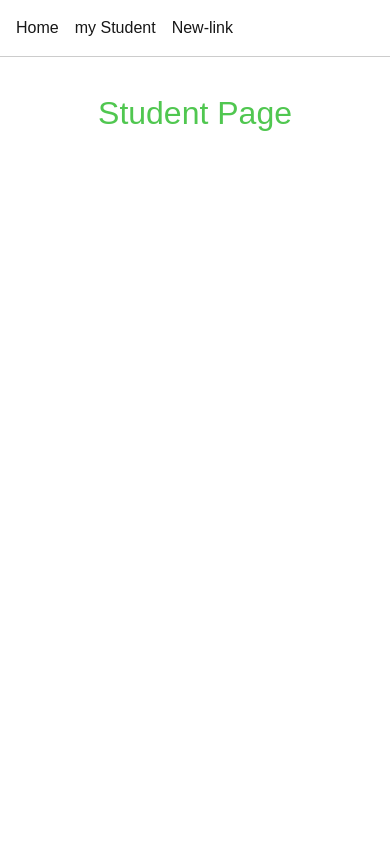
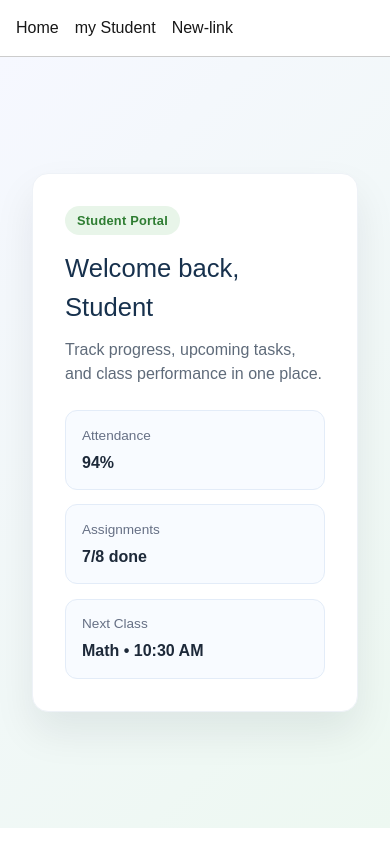
Before and after one commit to newrsa/rsa-webapp, a Next.js app: page /component/student in a window 390 px wide. Built offline with nearby package versions, Linux system fonts and the light colour scheme.

Commit message:
Enhance student tab with a dashboard-style layout.
Improve visual hierarchy with a centered card, portal badge, and responsive stat tiles so the student page feels more polished and informative.

Made-with: Cursor

```diff
--- a/app/component/student/page.tsx
+++ b/app/component/student/page.tsx
@@ -5,7 +5,28 @@ import styles from './student.module.css';
 const page = () => {
   return (
     <div className={styles['student-container']}>
-      <h1>Student Page</h1>
+      <div className={styles['student-card']}>
+        <div className={styles['student-badge']}>Student Portal</div>
+        <h1>Welcome back, Student</h1>
+        <p className={styles['student-subtitle']}>
+          Track progress, upcoming tasks, and class performance in one place.
+        </p>
+
+        <div className={styles['student-grid']}>
+          <div className={styles['student-grid-item']}>
+            <span>Attendance</span>
+            <strong>94%</strong>
+          </div>
+          <div className={styles['student-grid-item']}>
+            <span>Assignments</span>
+            <strong>7/8 done</strong>
+          </div>
+          <div className={styles['student-grid-item']}>
+            <span>Next Class</span>
+            <strong>Math • 10:30 AM</strong>
+          </div>
+        </div>
+      </div>
     </div>
   );
 };
--- a/app/component/student/student.module.css
+++ b/app/component/student/student.module.css
@@ -1,14 +1,68 @@
 .student-container {
+  min-height: calc(100vh - 73px);
+  display: flex;
+  align-items: center;
+  justify-content: center;
   padding: 2rem;
-  text-align: center;
+  background: linear-gradient(135deg, #f6f8ff 0%, #edf8f1 100%);
+}
+
+.student-card {
+  width: min(760px, 100%);
+  background: #ffffff;
+  border-radius: 16px;
+  padding: 2rem;
+  box-shadow: 0 20px 40px rgba(16, 24, 40, 0.08);
+  border: 1px solid #eef2f7;
+}
+
+.student-badge {
+  display: inline-block;
+  padding: 0.3rem 0.75rem;
+  border-radius: 999px;
+  background: #e8f5e9;
+  color: #2e7d32;
+  font-size: 0.8rem;
+  font-weight: 700;
+  letter-spacing: 0.02em;
+  margin-bottom: 0.9rem;
 }
 
 .student-container h1 {
-  color: rgb(80, 199, 80);
-  font-size: 2rem;
+  color: #17314d;
+  font-size: clamp(1.6rem, 2.5vw, 2.1rem);
+  margin: 0;
 }
 
-.student-container p {
-  color: #666;
-  font-size: 1.2rem;
+.student-subtitle {
+  color: #5f6b7a;
+  font-size: 1rem;
+  margin-top: 0.75rem;
+  margin-bottom: 1.5rem;
 }
+
+.student-grid {
+  display: grid;
+  grid-template-columns: repeat(auto-fit, minmax(180px, 1fr));
+  gap: 0.9rem;
+}
+
+.student-grid-item {
+  background: #f8fbff;
+  border: 1px solid #e3ecf8;
+  border-radius: 12px;
+  padding: 0.9rem 1rem;
+  text-align: left;
+}
+
+.student-grid-item span {
+  display: block;
+  color: #667085;
+  font-size: 0.85rem;
+  margin-bottom: 0.3rem;
+}
+
+.student-grid-item strong {
+  color: #1d2939;
+  font-size: 1rem;
+}
```
